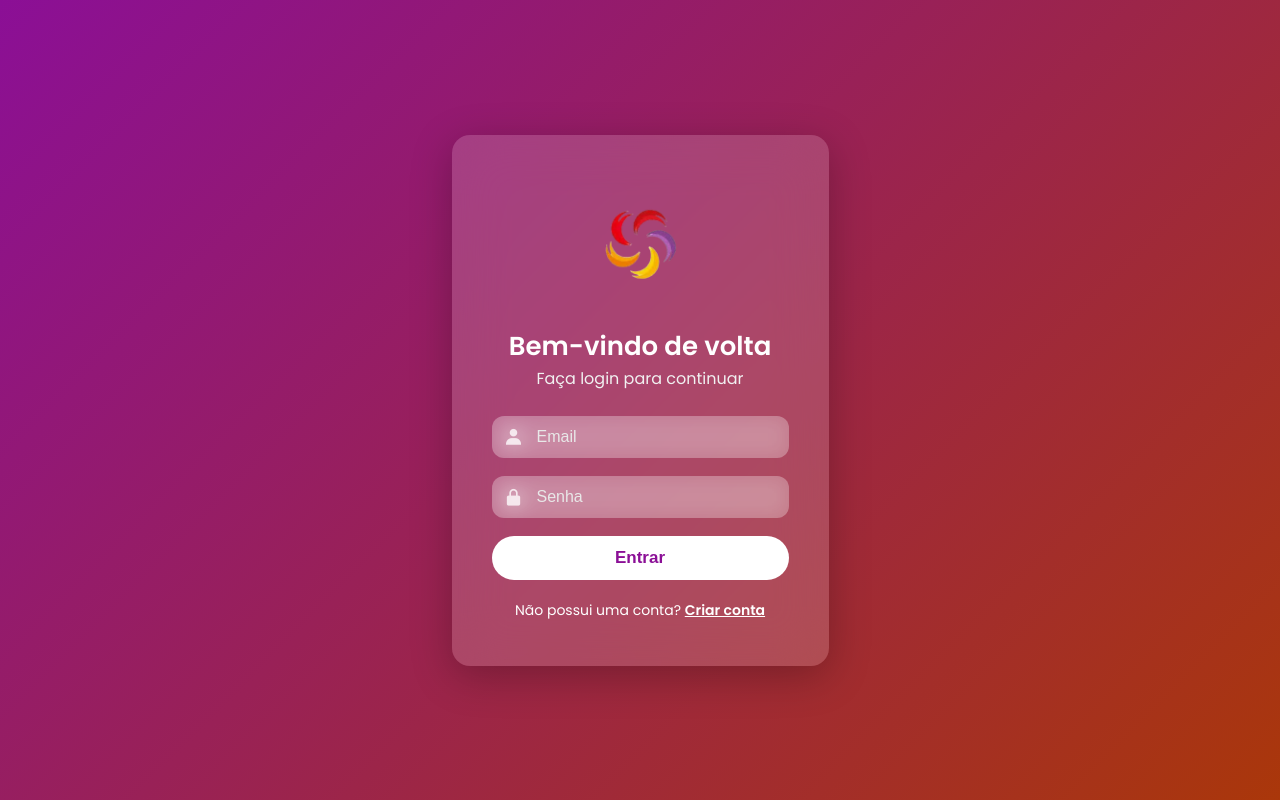
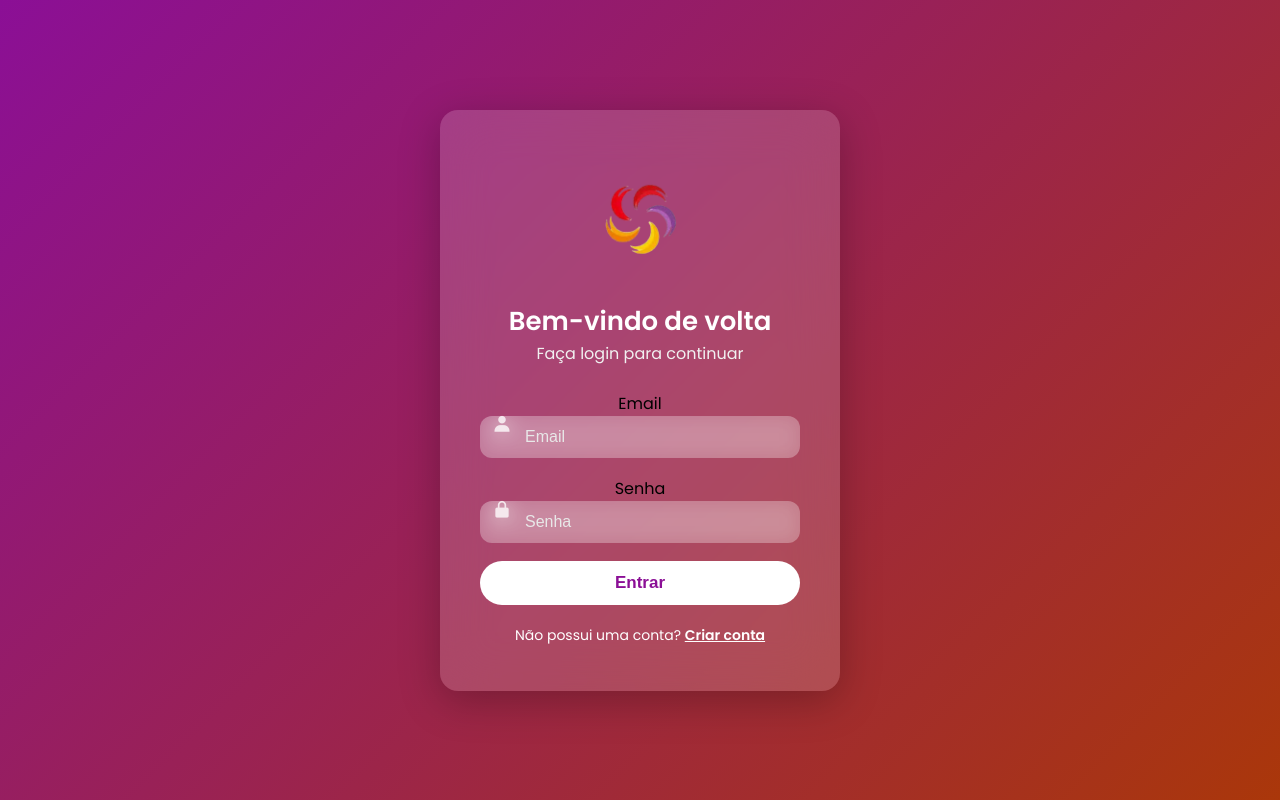
Before and after one commit to Jenniooo/av2-cadastroFerias, a plain HTML site: page login.html in a window 1280 px wide. Drawn offline with nearby package versions, Linux system fonts and the light colour scheme.

Commit message:
Atualizar o login.html
deixando o login acessível

```diff
--- a/login.html
+++ b/login.html
@@ -2,8 +2,9 @@
 <html lang="pt-BR">
 <head>
   <meta charset="UTF-8">
-  <meta-name="viewport" content="width=device-width, initial-scale=1.0">
+  <meta name="viewport" content="width=device-width, initial-scale=1.0">
   <title>Login</title>
+
   <link rel="stylesheet" href="css/login.css">
   <link href="https://unpkg.com/boxicons@2.1.4/css/boxicons.min.css" rel="stylesheet">
 </head>
@@ -11,10 +12,9 @@
 <body>
 
   <div class="login-wrapper">
-
     <div class="login-card">
 
-      <img src="img/logo.png" class="logo" alt="Logo">
+      <img src="img/logo.png" class="logo" alt="Logo do sistema">
 
       <h1>Bem-vindo de volta</h1>
       <p class="sub">Faça login para continuar</p>
@@ -22,13 +22,15 @@
       <form id="loginForm">
 
         <div class="input-box">
+          <label for="email">Email</label>
           <i class='bx bxs-user'></i>
-          <input type="email" name="email" placeholder="Email" required>
+          <input id="email" type="email" name="email" placeholder="Email" required>
         </div>
 
         <div class="input-box">
+          <label for="senha">Senha</label>
           <i class='bx bxs-lock-alt'></i>
-          <input type="password" name="senha" placeholder="Senha" required>
+          <input id="senha" type="password" name="senha" placeholder="Senha" required>
         </div>
 
         <button type="submit">Entrar</button>
@@ -41,8 +43,8 @@
       </form>
 
     </div>
+  </div>
 
-  </div>
   <script src="js/login.js"></script>
 
 </body>
```
